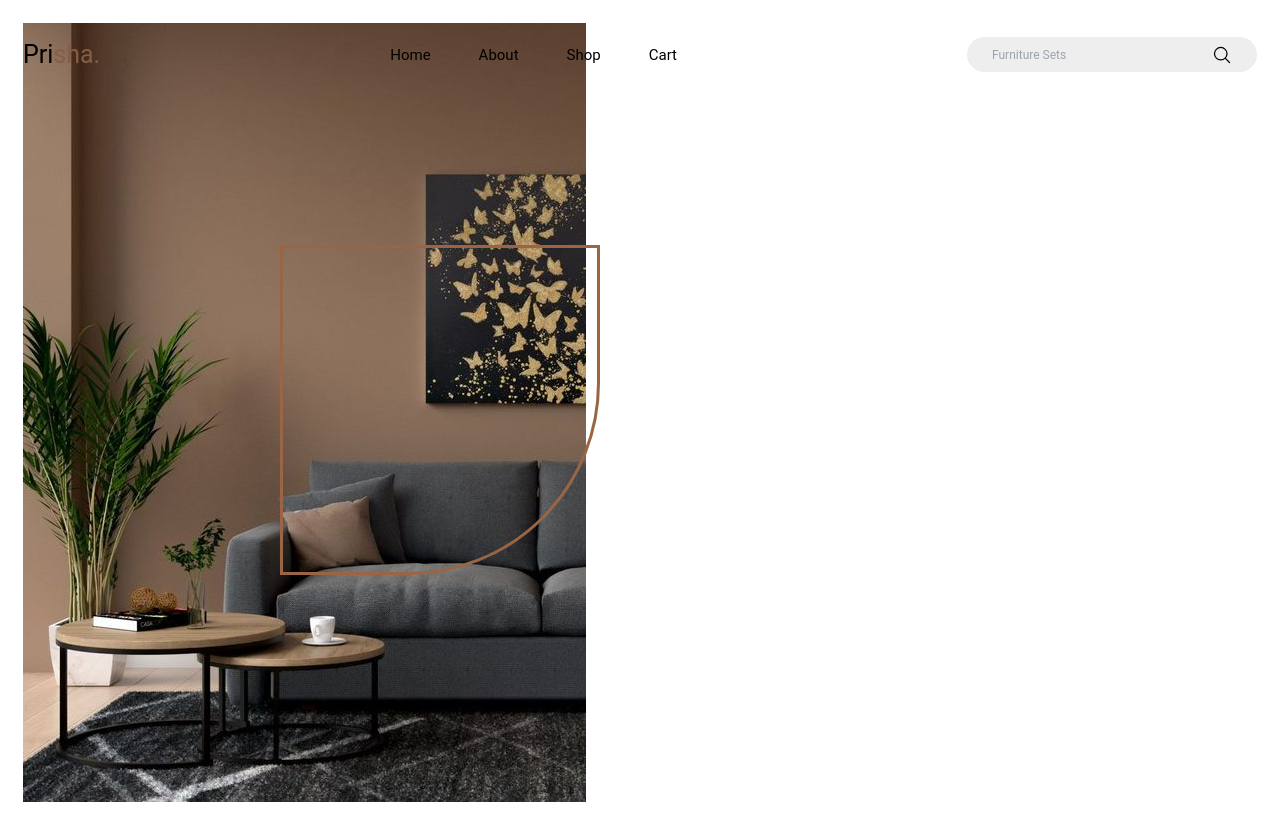
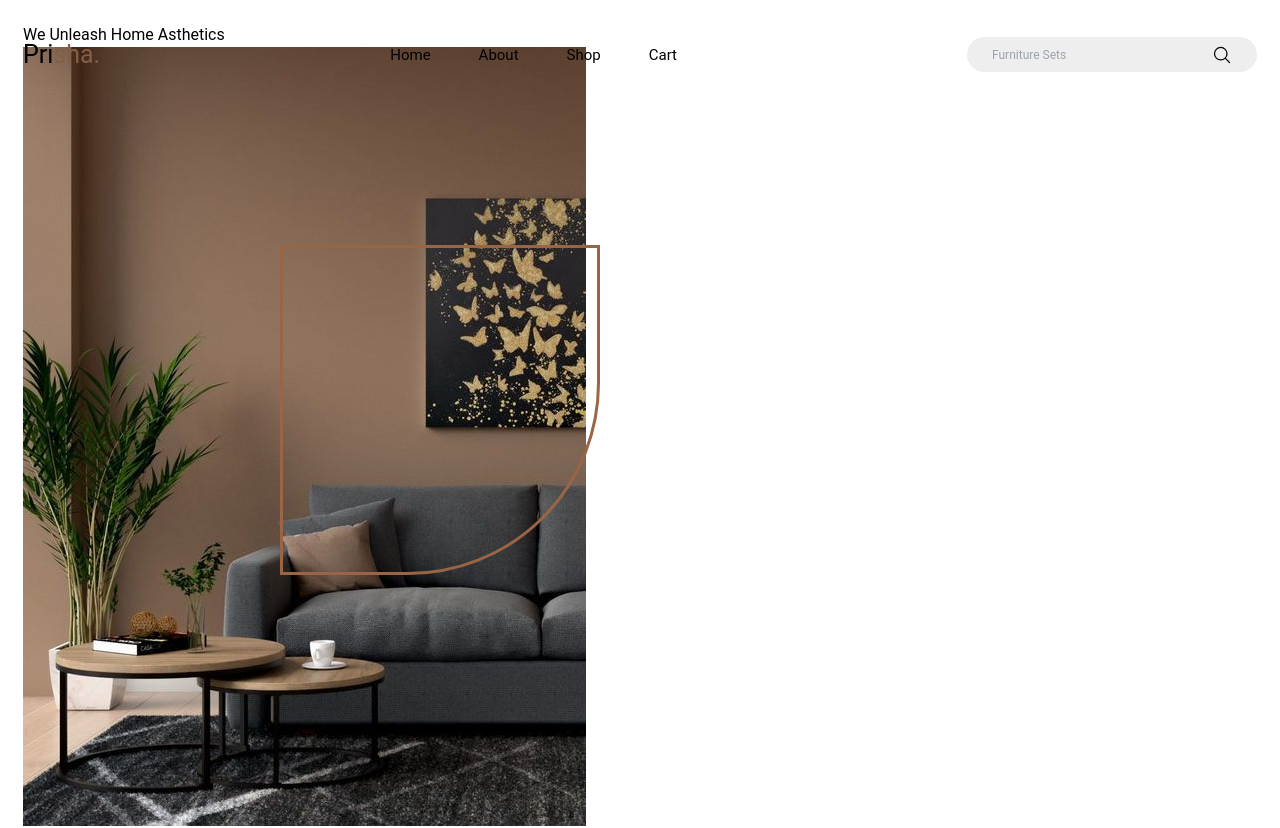
Before and after one commit to Areebah-snow/Prisha-Blog, a React (Create React App) app: page / in a window 1280 px wide. Shown: the top 828 px of the page. Built offline with nearby package versions, Linux system fonts and the light colour scheme.

Commit message:
header section

```diff
--- a/src/components/header/headEr.jsx
+++ b/src/components/header/headEr.jsx
@@ -5,7 +5,9 @@ import HeadImg from "./../../images/img2.jpg";
 const headEr = () => {
   return (
     <div className='head'>
-      <div className="head_txt"></div>
+      <div className="head_txt">
+        <h1>We Unleash Home Asthetics</h1>
+      </div>
       <div className="head_img">
         <img className="header-image" src={HeadImg} alt='furniture1'/>
       </div>
```
